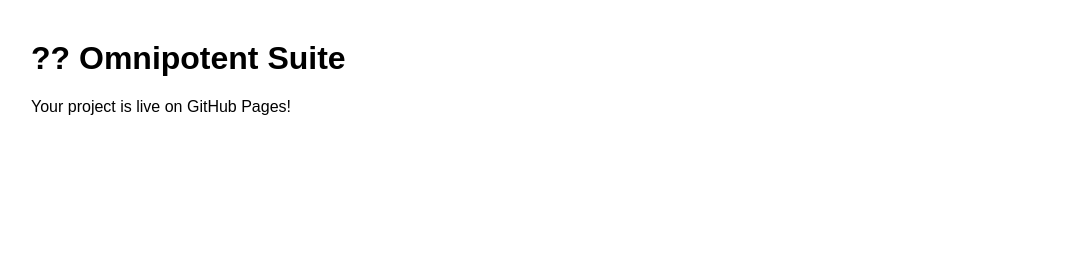
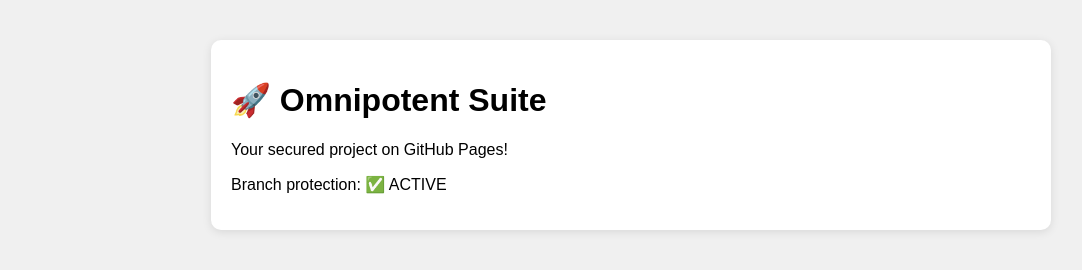
Before and after one commit to StoreLunchFlow/Omnipotent-Suite, a website: page docs/index.html in a window 1280 px wide. Shown: the whole page, without its empty margins (9-1091 px from the left). Drawn offline with Linux system fonts and the light colour scheme.

Commit message:
feat: add GitHub Pages website

```diff
--- a/docs/index.html
+++ b/docs/index.html
@@ -1,11 +1,28 @@
 <!DOCTYPE html>
 <html>
 <head>
-    <title>Omnipotent Suite</title>
-    <style>body { font-family: Arial, sans-serif; margin: 40px; }</style>
+    <title>Omnipotent Suite - GitHub Pages</title>
+    <style>
+        body {
+            font-family: Arial, sans-serif;
+            margin: 40px;
+            background: #f0f0f0;
+        }
+        .container {
+            max-width: 800px;
+            margin: 0 auto;
+            padding: 20px;
+            background: white;
+            border-radius: 10px;
+            box-shadow: 0 2px 10px rgba(0,0,0,0.1);
+        }
+    </style>
 </head>
 <body>
-    <h1>?? Omnipotent Suite</h1>
-    <p>Your project is live on GitHub Pages!</p>
+    <div class="container">
+        <h1>🚀 Omnipotent Suite</h1>
+        <p>Your secured project on GitHub Pages!</p>
+        <p>Branch protection: ✅ ACTIVE</p>
+    </div>
 </body>
 </html>
```
